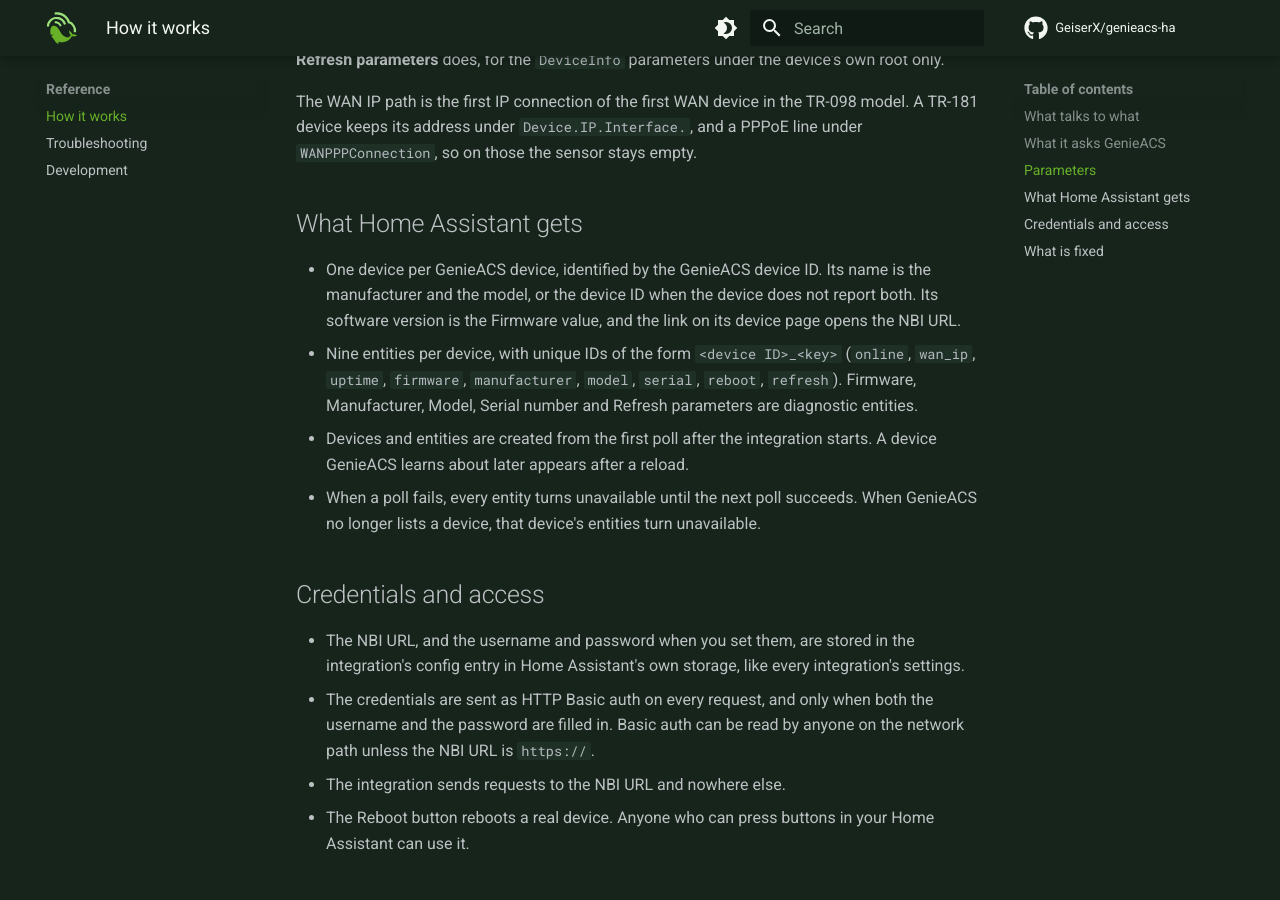
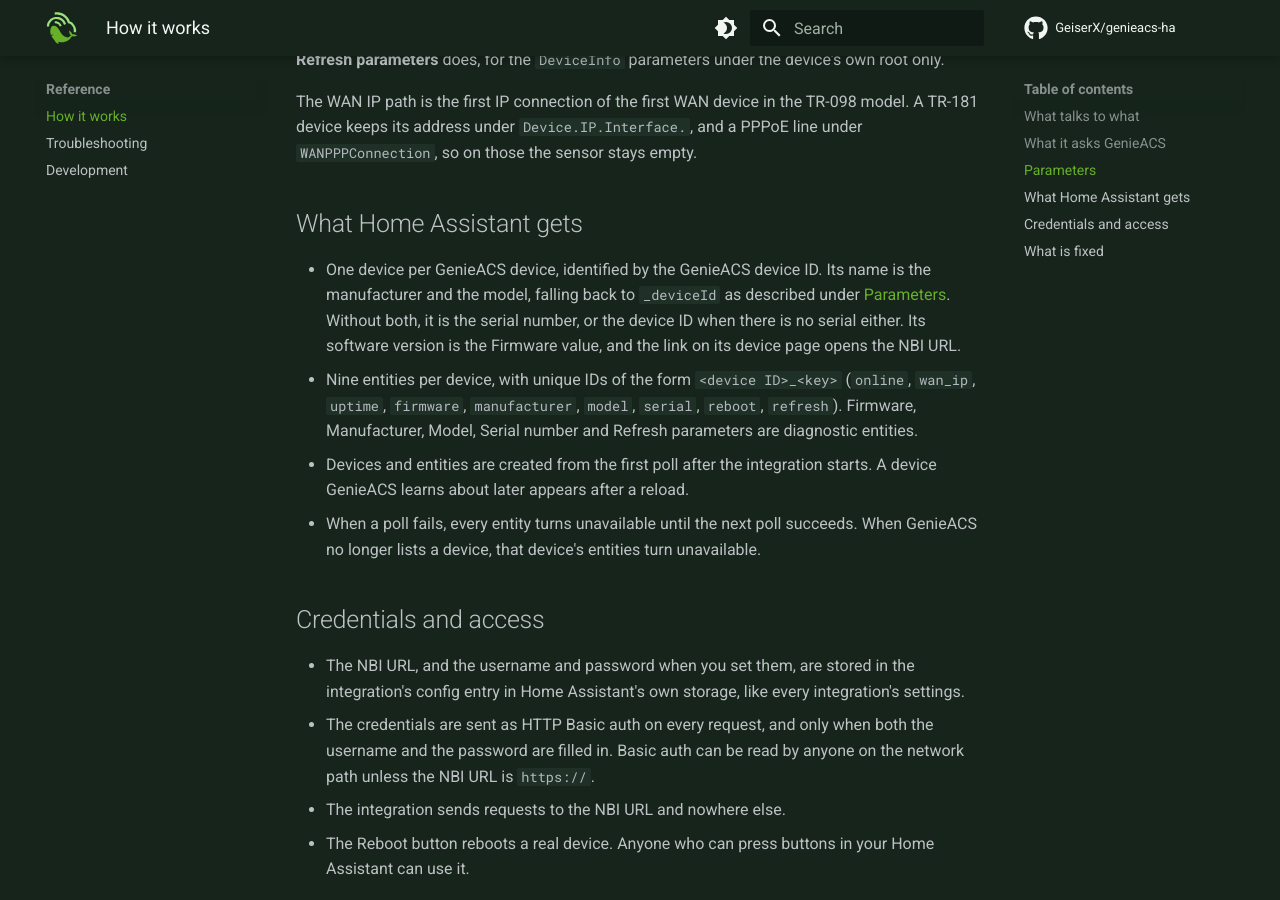
Before and after one commit to GeiserX/genieacs-ha, an MkDocs documentation site: the page built from docs/how-it-works.md, in a window 1280 px wide and 900 px high, scrolled down 1634 px. Built offline with MkDocs 1.6.1 and Material for MkDocs 9.7.7, drawn with Linux system fonts in a browser that asks for light colours; comment, search, counter and statistics services are not loaded.

Commit message:
docs, test: describe the serial name fallback and import Any so ruff stops flagging the tests

```diff
--- a/docs/how-it-works.md
+++ b/docs/how-it-works.md
@@ -55,7 +55,8 @@
 ## What Home Assistant gets
 
 - One device per GenieACS device, identified by the GenieACS device ID. Its name is the manufacturer and the
-  model, or the device ID when the device does not report both. Its software version is the Firmware value, and
+  model, falling back to `_deviceId` as described under [Parameters](#parameters). Without both, it is the
+  serial number, or the device ID when there is no serial either. Its software version is the Firmware value, and
   the link on its device page opens the NBI URL.
 - Nine entities per device, with unique IDs of the form `<device ID>_<key>` (`online`, `wan_ip`, `uptime`,
   `firmware`, `manufacturer`, `model`, `serial`, `reboot`, `refresh`). Firmware, Manufacturer, Model, Serial
```
Also changed, not shown: 1 other file.
